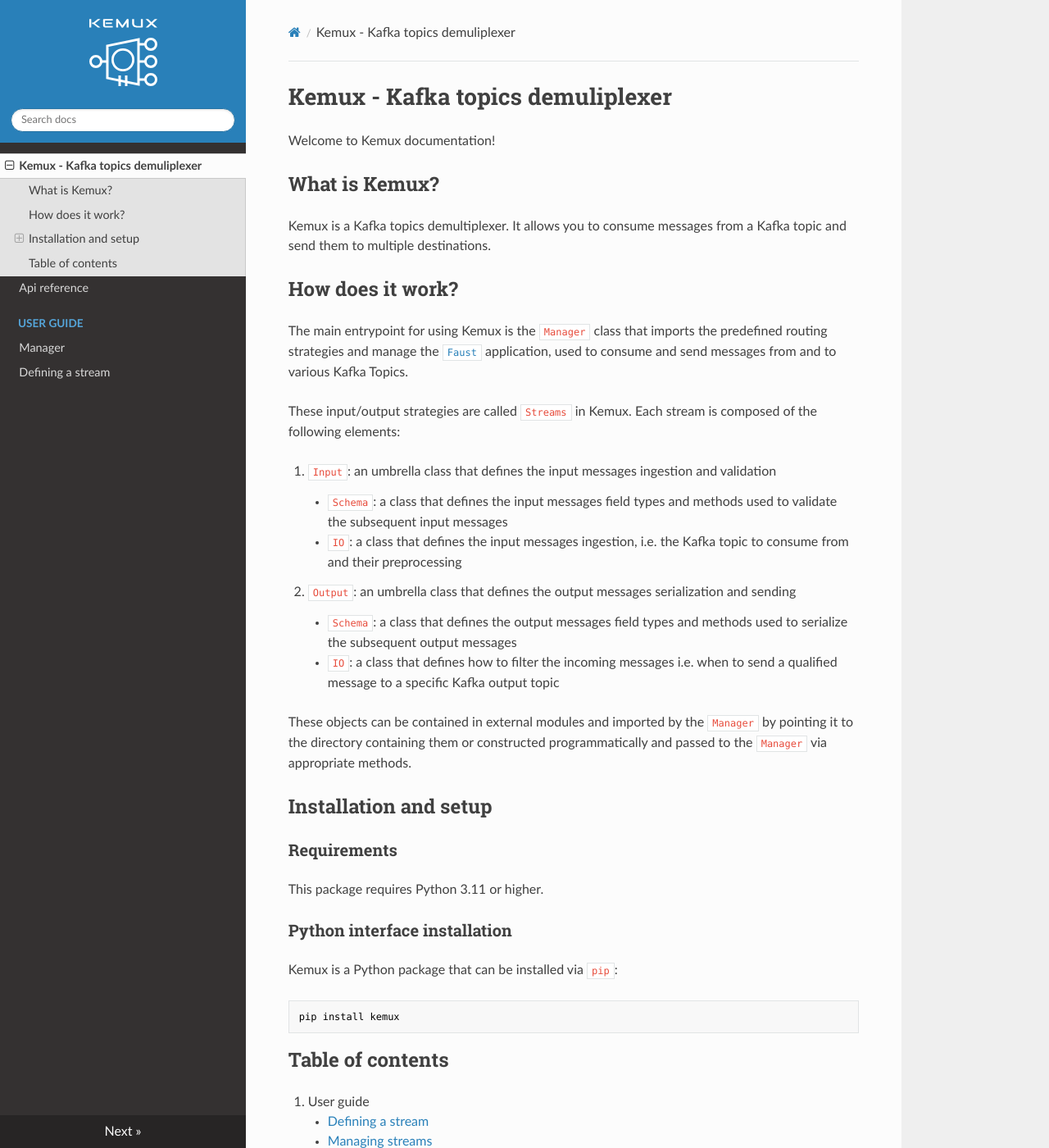
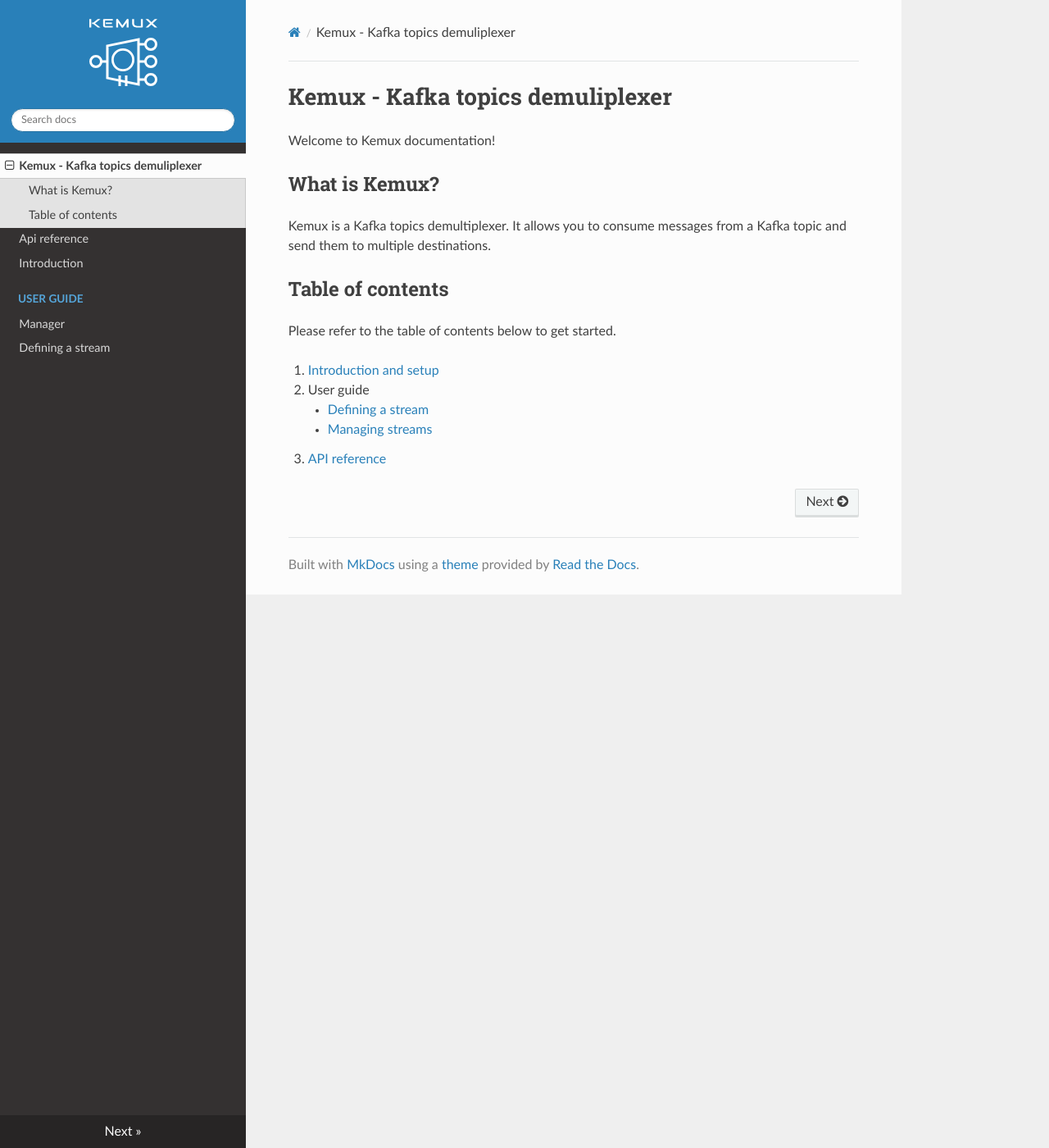
Before and after one commit to kamilrybacki/Kemux, an MkDocs documentation site: the page built from docs/index.md, in a window 1280 px wide and 1400 px high. Shown: the whole window at 82% size. Built offline with MkDocs 1.6.1, drawn with Linux system fonts in a browser that asks for light colours; nearby versions of some CDN libraries.

Commit message:
separate docs better

````diff
--- a/docs/index.md
+++ b/docs/index.md
@@ -6,40 +6,12 @@
 
 Kemux is a Kafka topics demultiplexer. It allows you to consume messages from a Kafka topic and send them to multiple destinations.
 
-## How does it work?
-
-The main entrypoint for using Kemux is the `Manager` class that imports the predefined routing strategies and manage the [`Faust`](https://faust.readthedocs.io/en/latest/index.html) application,
-used to consume and send messages from and to various Kafka Topics.
-
-These input/output strategies are called `Streams` in Kemux.
-Each stream is composed of the following elements:
-
-1. `Input`: an umbrella class that defines the input messages ingestion and validation
-    - `Schema`: a class that defines the input messages field types and methods used to validate the subsequent input messages
-    - `IO`: a class that defines the input messages ingestion, i.e. the Kafka topic to consume from and their preprocessing
-2. `Output`: an umbrella class that defines the output messages serialization and sending
-    - `Schema`: a class that defines the output messages field types and methods used to serialize the subsequent output messages
-    - `IO`: a class that defines how to filter the incoming messages i.e. when to send a qualified message to a specific Kafka output topic
-
-These objects can be contained in external modules and imported by the `Manager` by pointing it to the directory containing them or constructed programmatically and passed to the `Manager` via appropriate methods.
-
-## Installation and setup
-
-### Requirements
-
-This package requires Python 3.11 or higher.
-
-### Python interface installation
-
-Kemux is a Python package that can be installed via `pip`:
-
-```bash
-pip install kemux
-```
-
 ## Table of contents
 
-1. User guide
+Please refer to the table of contents below to get started.
+
+1. [Introduction and setup](intro.md)
+2. User guide
     - [Defining a stream](user-guide/stream.md)
     - [Managing streams](user-guide/manager.md)
-2. [API reference](api-reference.md)
+3. [API reference](api-reference.md)
````
Also changed, not shown: docs/intro.md (added, +34 -0 lines).
